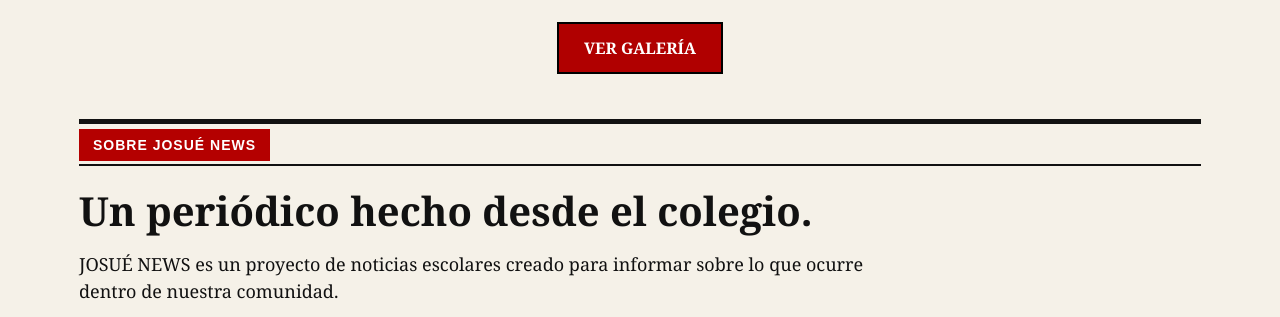
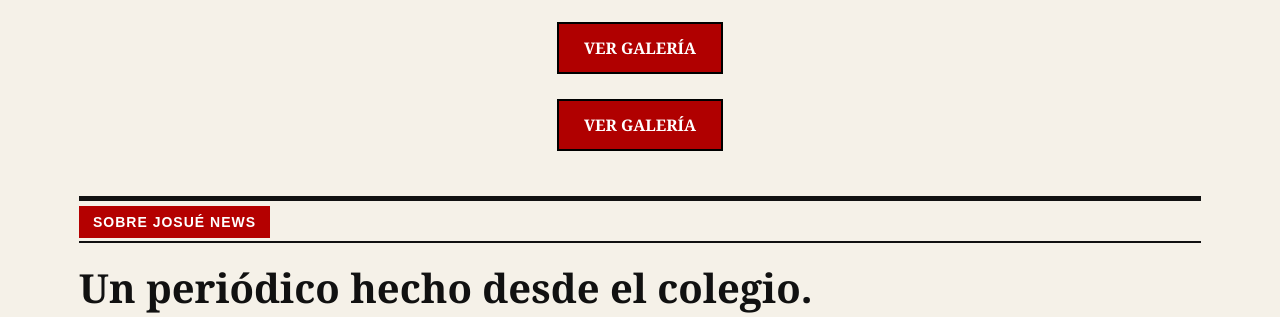
Before and after one commit to elpanajosue/Josu-News, a plain HTML site: page index.html in a window 1280 px wide. Shown: the part 3533-3850 px from the top of the page. Drawn offline with Linux system fonts and the light colour scheme.

Commit message:
Update index.html

```diff
--- a/index.html
+++ b/index.html
@@ -281,6 +281,23 @@
     <div class="gallery-button-container">
         <a href="galeria.html" class="gallery-button">VER GALERÍA</a>
     </div>
+                </div>
+
+    <div style="text-align: center; margin-top: 25px;">
+        <a href="galeria.html" style="
+            display: inline-block;
+            padding: 12px 25px;
+            background: #b00000;
+            color: white;
+            text-decoration: none;
+            font-weight: bold;
+            border: 2px solid #000;
+        ">
+            VER GALERÍA
+        </a>
+    </div>
+
+        </section>
 
 </section>
 
```
